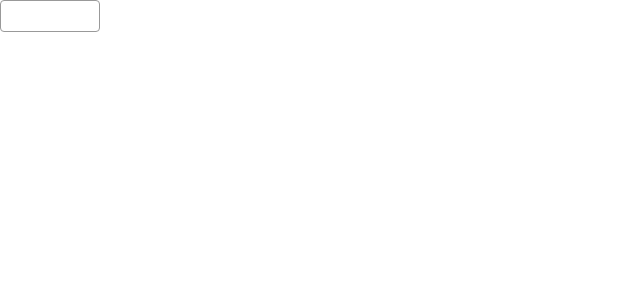
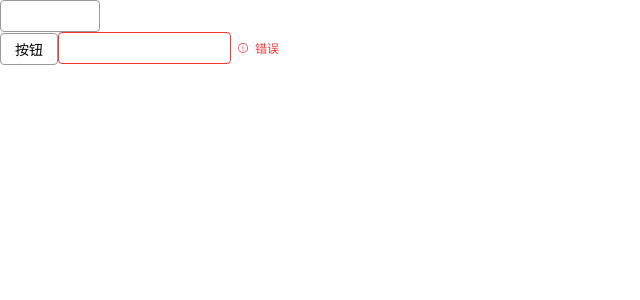
Before and after one commit to linpenghui958/dei-ui, a Vue app: page / in a window 1280 px wide. Shown: the top 300 px of the page, without its empty margins (0-640 px from the left). Built offline with nearby package versions, Linux system fonts and the light colour scheme.

Commit message:
update input style

```diff
--- a/src/App.vue
+++ b/src/App.vue
@@ -4,6 +4,8 @@
                 :selected="selected"
                 :load-data="xxx"
                 :selected.sync="selected"></d-cascader>
+    <d-button>按钮</d-button>
+    <d-input error="错误"></d-input>
   </div>
 </template>
 
--- a/src/input.vue
+++ b/src/input.vue
@@ -41,24 +41,14 @@
 </script>
 
 <style lang="scss" scoped>
-  /*:root{*/
-    /*--button-height: 32px;*/
-    /*--font-size: 14px;*/
-    /*--butotn-bg: white;*/
-    /*--button-active-bg: #eee;*/
-    /*--border-radius: 4px;*/
-    /*--color: #333;*/
-    /*--border-color: #999;*/
-    /*--border-hover-color: #666;*/
 
-  /*}*/
   $height: 32px;
   $border-radius: 4px;
-  $border-color: #999;
-  $border-color-hover: #666;
+  $border-color: #E0E0E0;
+  $border-color-hover: #54C3F6;
   $font-size: 12px;
   $box-shadow-color: rgba(0,0,0,0.5);
-  $red: #f1435d;
+  $red: #F13636;
 .wrapper{
   font-size: $font-size;
   display: inline-flex;
```
